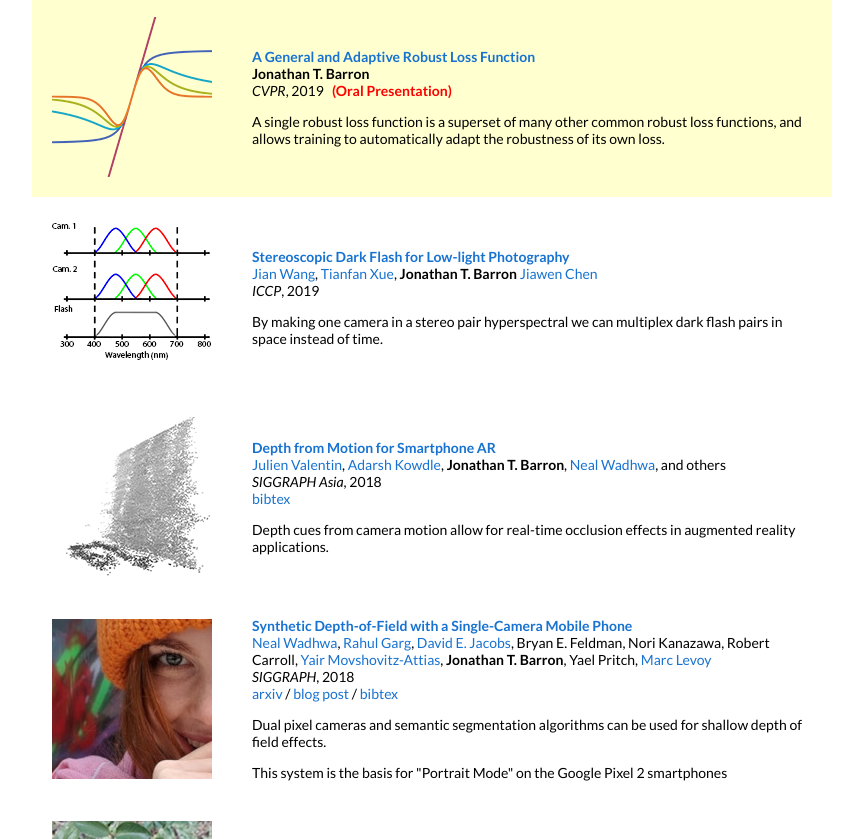
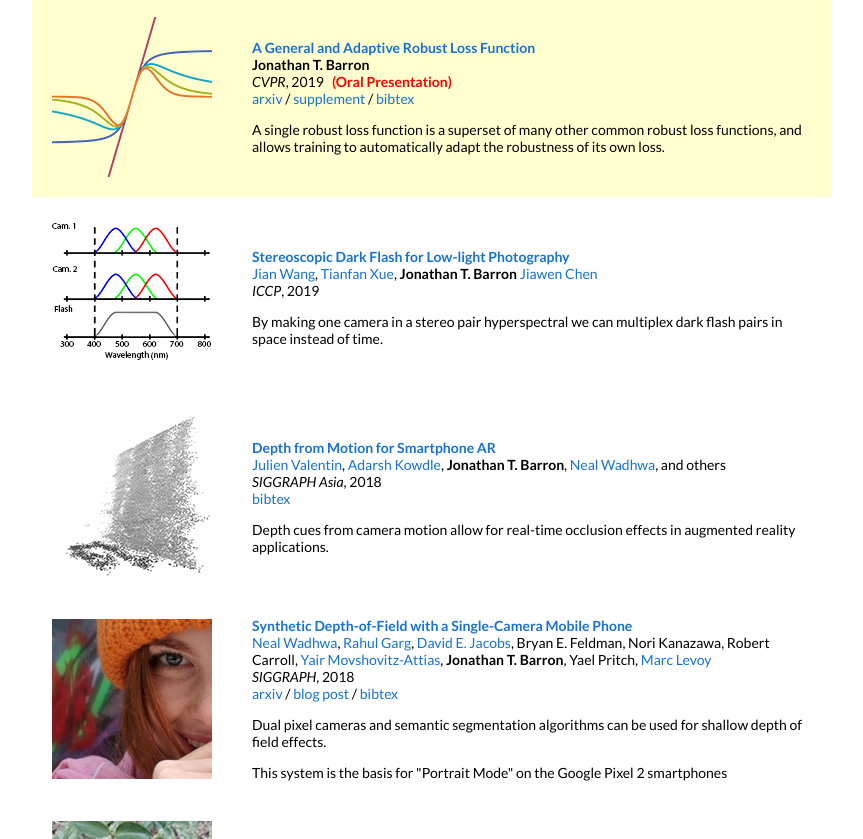
Before and after one commit to Eenrue/Eenrue.github.io, a plain HTML site: page index.html in a window 1280 px wide. Shown: the part 1063-1902 px from the top of the page, without its empty margins (208-1071 px from the left). Drawn offline with Linux system fonts and the light colour scheme.

Commit message:
Update index.html

```diff
--- a/index.html
+++ b/index.html
@@ -248,7 +248,7 @@
             </td>
             <td valign="middle" width="75%">
               <p>
-                <a href="https://arxiv.org/abs/1701.03077">
+                <a href="https://drive.google.com/open?id=1xpZ0fL9h1y9RfcTyPgVkxUrF3VwdkBvq">
                   <papertitle>A General and Adaptive Robust Loss Function</papertitle>
                 </a>
                 <br>
@@ -256,6 +256,9 @@
                 <br>
                 <em>CVPR</em>, 2019 &nbsp <font color="red"><strong>(Oral Presentation)</strong></font>
                 <br>
+                <a href="https://arxiv.org/abs/1701.03077">arxiv</a> /
+                <a href="https://drive.google.com/open?id=1HNveL7xSNh6Ss7sxLK8Mw2L1Fc-rRhL4">supplement</a> /
+		<a href="data/BarronCVPR2019.bib">bibtex</a>
                 <p></p>
                 <p>A single robust loss function is a superset of many other common robust loss functions,
                    and allows training to automatically adapt the robustness of its own loss.</p>
```
